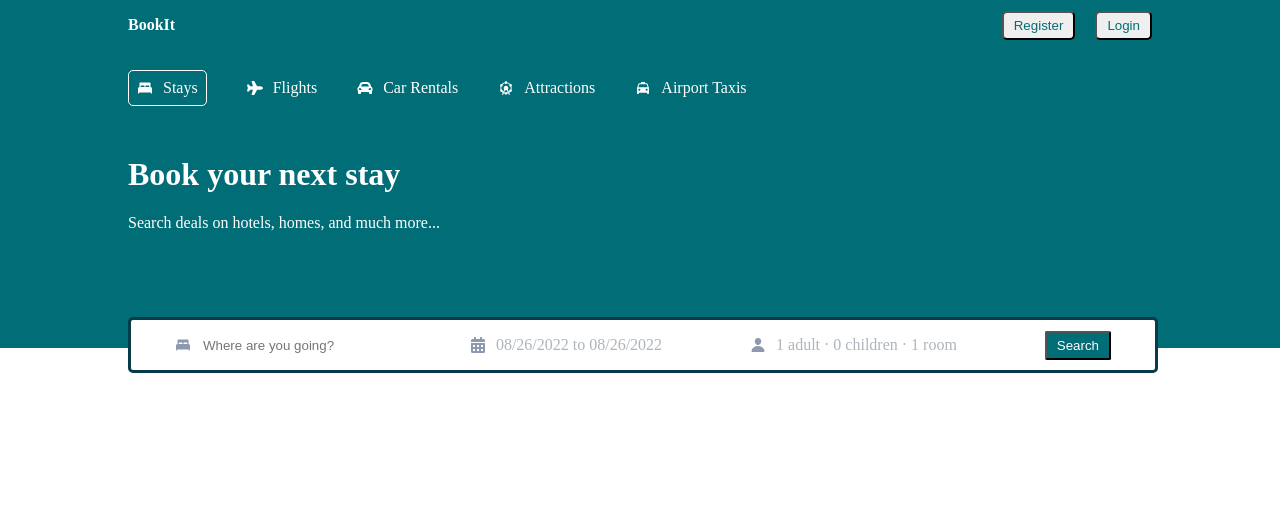
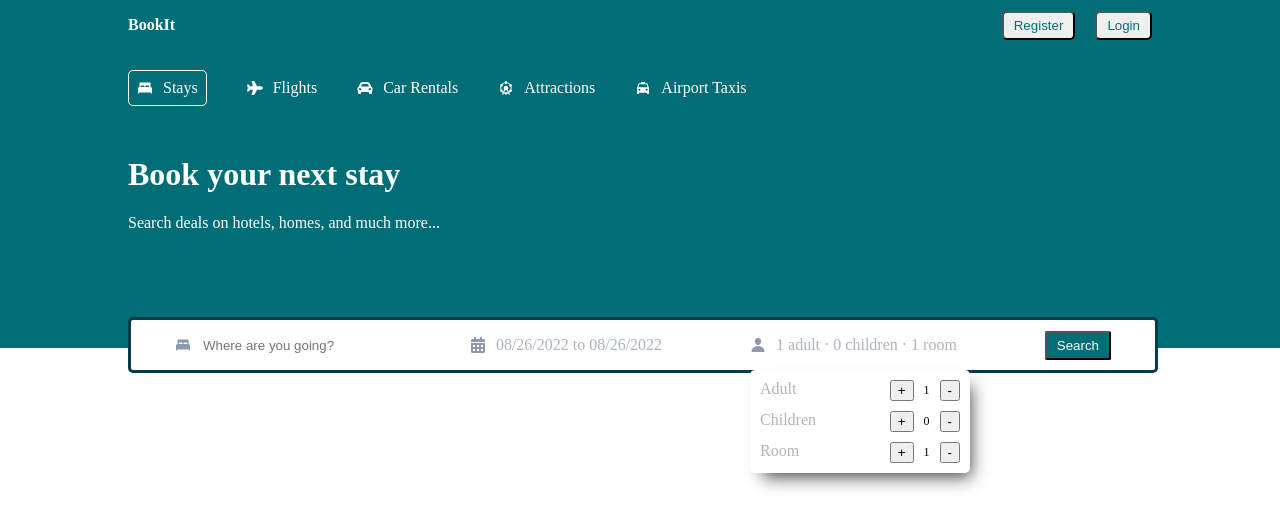
Before and after one commit to Nestor-19/BookIt, a React (Create React App) app in the folder client/: page / in a window 1280 px wide. Shown: the top 528 px of the page. Built offline with nearby package versions, Linux system fonts and the light colour scheme.

Commit message:
Created room options with incremenet and decrement buttons

```diff
--- a/client/src/components/Header/Header.css
+++ b/client/src/components/Header/Header.css
@@ -83,3 +83,29 @@
     position: absolute;
     top: 50px;
 }
+
+.roomOptions{
+    position: absolute;
+    top: 50px;
+    background-color: white;
+    color: #adb5bd;
+    border-radius: 5px;
+    box-shadow: 7px 10px 16px -6px rgba(13,11,11,0.75);
+    -webkit-box-shadow: 7px 10px 16px -6px rgba(13,11,11,0.75);
+    -moz-box-shadow: 7px 10px 16px -6px rgba(13,11,11,0.75);
+}
+
+.optionItem{
+    width: 200px;
+    display: flex;
+    justify-content: space-between;
+    margin: 10px;
+}
+
+.optionCounter{
+    display: flex;
+    align-items: center;
+    gap: 10px;
+    font-size: 12px;
+    color: black;
+}
--- a/client/src/components/Header/Header.js
+++ b/client/src/components/Header/Header.js
@@ -80,6 +80,34 @@ const Header = () => {
               <span className='searchText'>
                 {`${roomOptions.adults} adult · ${roomOptions.children} children · ${roomOptions.rooms} room`}
               </span>
+              <div className='roomOptions'>
+                <div className='optionItem'>
+                  <span className='optionText'>Adult</span>
+                  <div className='optionCounter'>
+                    <button className='counterButton'>+</button>
+                    <span className='counterNumber'>1</span>
+                    <button className='counterButton'>-</button>
+                  </div>
+                </div>
+
+                <div className='optionItem'>
+                  <span className='optionText'>Children</span>
+                  <div className='optionCounter'>
+                    <button className='counterButton'>+</button>
+                    <span className='counterNumber'>0</span>
+                    <button className='counterButton'>-</button>
+                  </div>
+                </div>
+
+                <div className='optionItem'>
+                  <span className='optionText'>Room</span>
+                  <div className='optionCounter'>
+                    <button className='counterButton'>+</button>
+                    <span className='counterNumber'>1</span>
+                    <button className='counterButton'>-</button>
+                  </div>
+                </div>
+              </div>
             </div>
 
             <div className='searchItem'>
```
